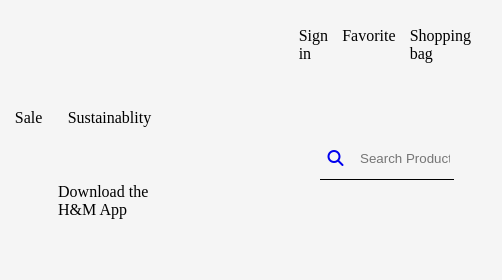
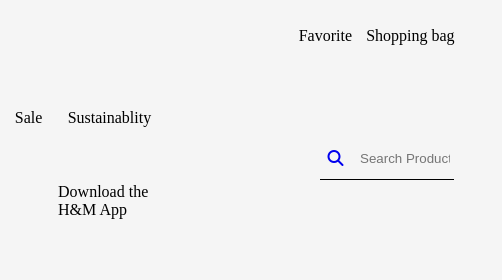
Before and after one commit to Smrutiranjan-Patra/HMClothing, a plain HTML site: page thank.html in a window 1280 px wide. Shown: the top 280 px of the page, 762-1264 px from the left. Drawn offline with Linux system fonts and the light colour scheme.

Commit message:
Update thank.html

```diff
--- a/thank.html
+++ b/thank.html
@@ -499,7 +499,6 @@
     <div id="nav">
         <div class="rightbox">
             <ul>
-                <li><a href="#">Sign in</a></li>
                 <li><a href="#">Favorite</a></li>
                 <li><a href="#">Shopping bag</a></li>
             </ul>
```
